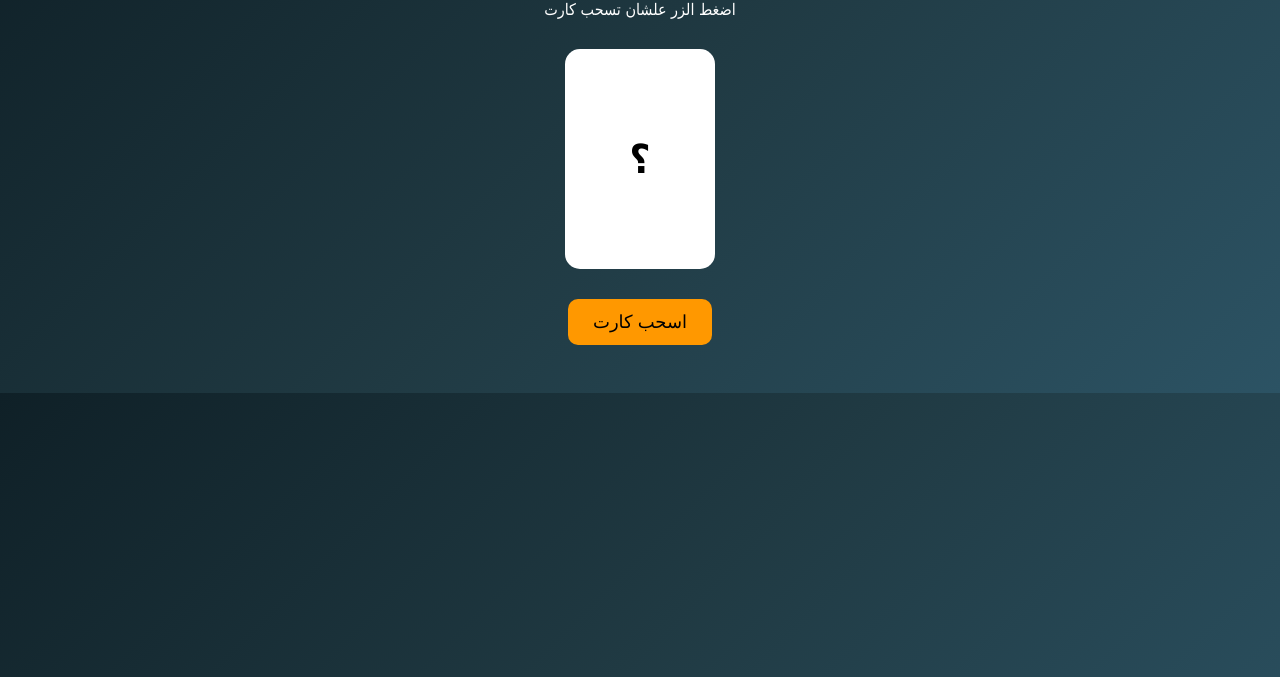
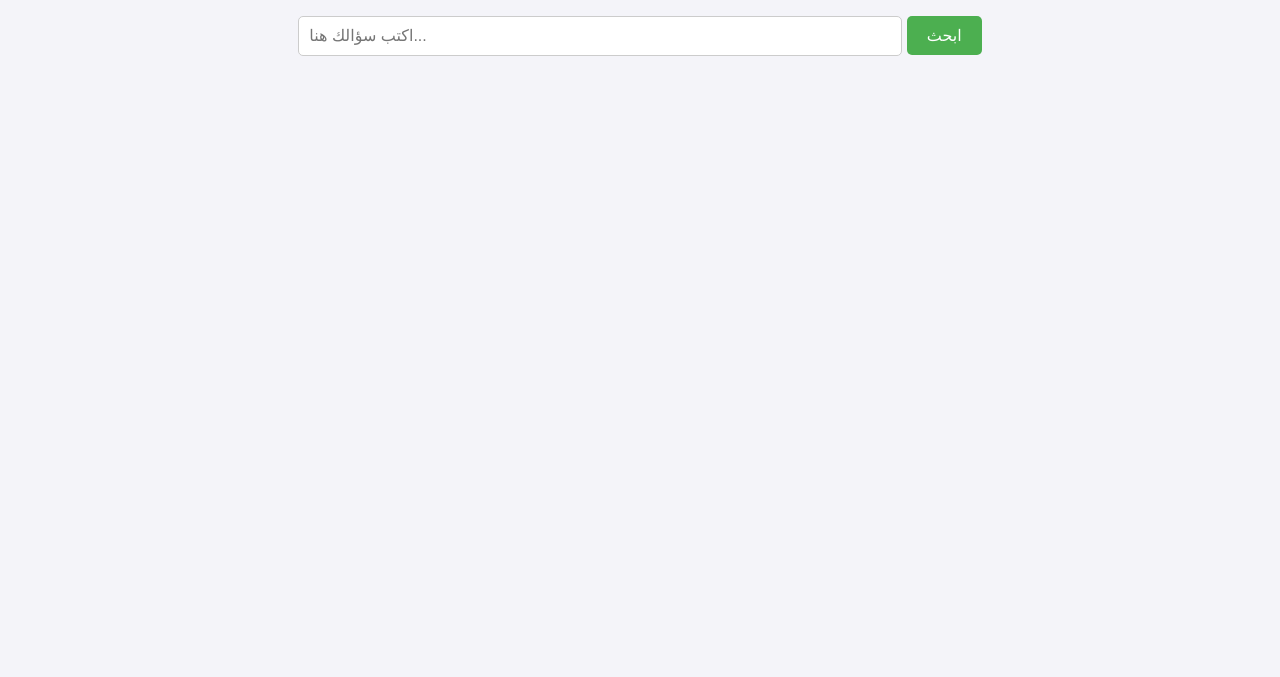
Before and after one commit to zeksayedzak-png/play.html, a plain HTML site: page Playes.html in a window 1280 px wide. Shown: the part 123-800 px from the top of the page. Drawn offline with Linux system fonts and the light colour scheme.

Commit message:
Refactor Playes.html for Wikipedia search functionality

```diff
--- a/Playes.html
+++ b/Playes.html
@@ -2,77 +2,106 @@
 <html lang="ar">
 <head>
     <meta charset="UTF-8">
-  <title>لعبة الكوتشينة</title>
     <meta name="viewport" content="width=device-width, initial-scale=1.0">
-
+    <title>موقع بحث في ويكيبيديا</title>
     <style>
         body {
-      font-family: Tahoma, Arial, sans-serif;
-      background: linear-gradient(135deg, #0f2027, #203a43, #2c5364);
-      color: white;
+            font-family: Arial, sans-serif;
+            background-color: #f4f4f9;
             text-align: center;
-      padding: 40px;
+            padding: 50px;
         }
 
-    h1 {
-      margin-bottom: 10px;
-    }
-
-    .card {
-      margin: 30px auto;
-      width: 150px;
-      height: 220px;
-      background: white;
-      color: black;
-      border-radius: 15px;
-      display: flex;
-      align-items: center;
-      justify-content: center;
-      font-size: 40px;
-      font-weight: bold;
+        input[type="text"] {
+            padding: 10px;
+            font-size: 16px;
+            width: 50%;
+            margin-bottom: 20px;
+            border-radius: 5px;
+            border: 1px solid #ccc;
         }
 
         button {
-      padding: 12px 25px;
-      font-size: 18px;
+            padding: 10px 20px;
+            font-size: 16px;
+            background-color: #4CAF50;
+            color: white;
             border: none;
-      border-radius: 10px;
+            border-radius: 5px;
             cursor: pointer;
-      background: #ff9800;
         }
 
         button:hover {
-      background: #e68900;
+            background-color: #45a049;
+        }
+
+        .result {
+            margin-top: 20px;
+            padding: 20px;
+            background-color: #fff;
+            border-radius: 8px;
+            box-shadow: 0 4px 6px rgba(0, 0, 0, 0.1);
+            max-width: 80%;
+            margin-left: auto;
+            margin-right: auto;
+            text-align: left;
+        }
+
+        .result h3 {
+            color: #333;
+        }
+
+        .result p {
+            font-size: 16px;
+            color: #555;
         }
     </style>
 </head>
-
 <body>
 
-  <h1>🎴 لعبة الكوتشينة</h1>
-  <p>اضغط الزر علشان تسحب كارت</p>
+    <h1>موقع بحث في ويكيبيديا</h1>
+    <input type="text" id="searchQuery" placeholder="اكتب سؤالك هنا...">
+    <button onclick="searchWiki()">ابحث</button>
 
-  <div class="card" id="card">؟</div>
-
-  <button onclick="drawCard()">اسحب كارت</button>
+    <div id="result" class="result" style="display:none;">
+        <h3>نتيجة البحث:</h3>
+        <p id="resultText"></p>
+    </div>
 
     <script>
-    function drawCard() {
-      const suits = ["♠", "♥", "♦", "♣"];
-      const values = ["A", "2", "3", "4", "5", "6", "7", "8", "9", "10", "J", "Q", "K"];
+        function searchWiki() {
+            const query = document.getElementById("searchQuery").value;
+            const resultDiv = document.getElementById("result");
+            const resultText = document.getElementById("resultText");
 
-      const suit = suits[Math.floor(Math.random() * suits.length)];
-      const value = values[Math.floor(Math.random() * values.length)];
+            if (query === "") {
+                alert("من فضلك أدخل سؤال!");
+                return;
+            }
 
-      const card = document.getElementById("card");
-      card.textContent = value + suit;
+            // استدعاء API الخاص بويكيبيديا
+            const url = `https://ar.wikipedia.org/w/api.php?action=query&format=json&prop=extracts&exintro=true&exchars=300&titles=${encodeURIComponent(query)}&origin=*`;
 
-      // لون أحمر للقلوب والدايموند
-      if (suit === "♥" || suit === "♦") {
-        card.style.color = "red";
+            fetch(url)
+                .then(response => response.json())
+                .then(data => {
+                    const pages = data.query.pages;
+                    const pageId = Object.keys(pages)[0];
+                    const extract = pages[pageId].extract;
+
+                    if (extract) {
+                        resultText.innerHTML = extract;
+                        resultDiv.style.display = "block";
                     } else {
-        card.style.color = "black";
+                        resultText.innerHTML = "عذرًا، لم يتم العثور على نتائج لهذا السؤال.";
+                        resultDiv.style.display = "block";
                     }
+                })
+                .catch(error => {
+                    console.error("Error fetching data: ", error);
+                    resultText.innerHTML = "حدث خطأ أثناء البحث. حاول مرة أخرى.";
+                    resultDiv.style.display = "block";
+                });
         }
     </script>
 
```
Lines whose indentation alone changed are shown as unchanged.
